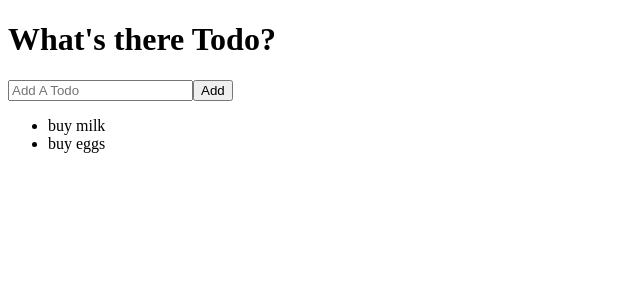
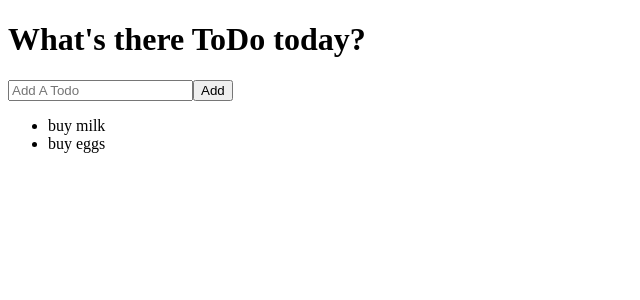
Before and after one commit to dpiedra42/todo-list, a Next.js app: page / in a window 1280 px wide. Shown: the top 300 px of the page, without its empty margins (0-640 px from the left). Built offline with nearby package versions, Linux system fonts and the light colour scheme.

Commit message:
took out console log

```diff
--- a/components/TodoApp.jsx
+++ b/components/TodoApp.jsx
@@ -18,10 +18,9 @@ export default function TodoApp() {
 
     return (
         <div>
-            <h1>What&apos;s there Todo?</h1>
+            <h1>What&apos;s there ToDo today?</h1>
             <TodoAdd addTodo={addTodo}/>
             <DisplayTodo todos={items}/>
-            {console.log(items)}
         </div>
     )
   }
```
